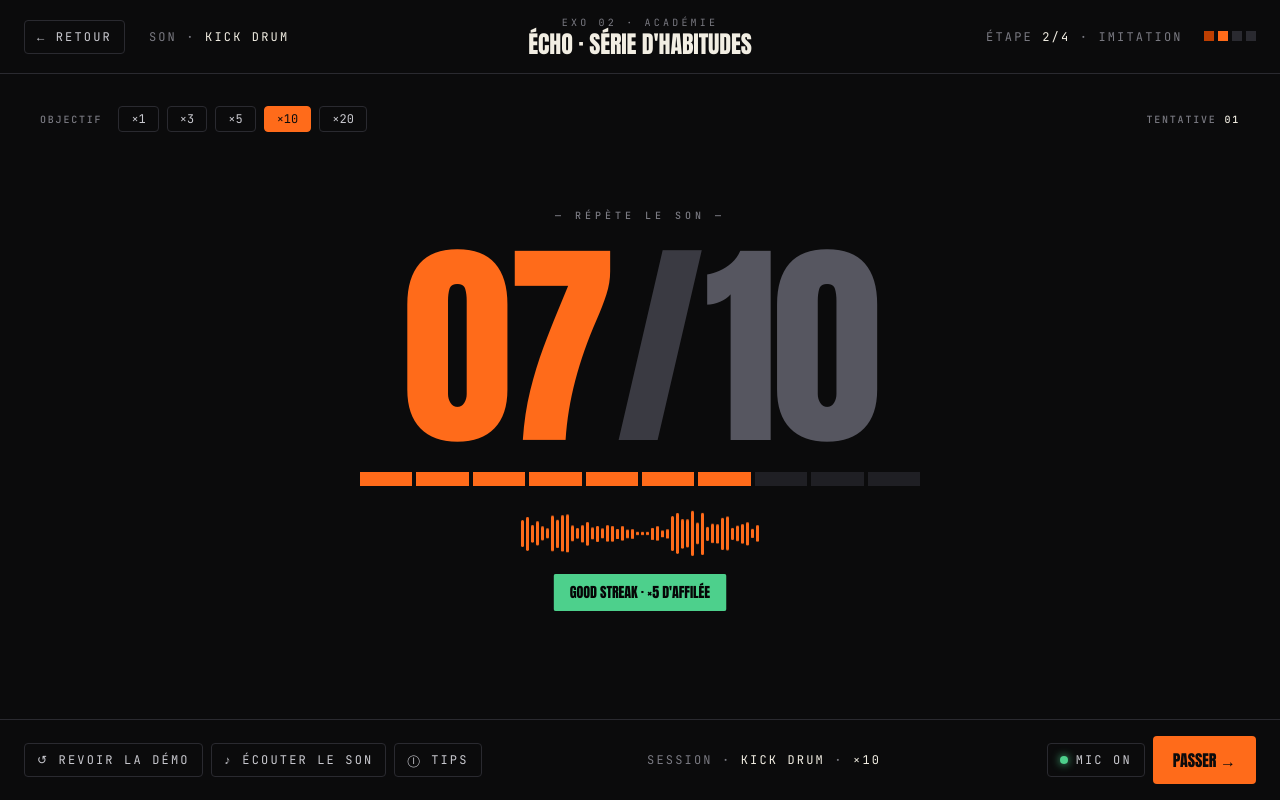
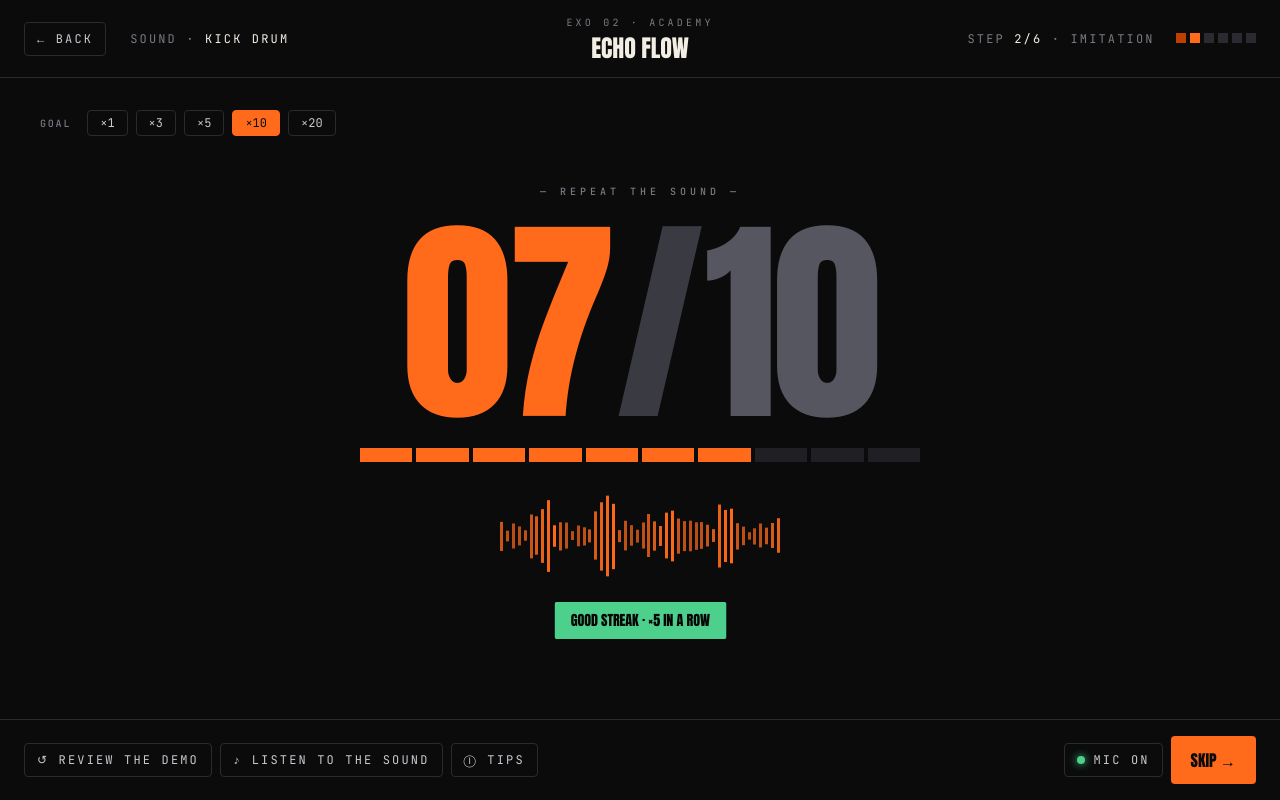
Before and after one commit to ONEmanLAW/Cypher, a Vue app: page /exo-02 in a window 1280 px wide. Built offline with nearby package versions, Linux system fonts and the light colour scheme.

Commit message:
Cleaned elements and added component waveform to gain code

```diff
--- a/src/views/Exo02View.vue
+++ b/src/views/Exo02View.vue
@@ -1,20 +1,19 @@
 <script setup>
+import { ref, computed } from 'vue'
 import { useRouter } from 'vue-router'
+import BaseWaveform from '@/components/ui/BaseWaveform.vue'
 
 const router = useRouter()
 
-const target = 10
-const current = 7
-const segs = Array.from({ length: target }, (_, i) => i < current)
-const objectifs = ['×1', '×3', '×5', '×10', '×20']
+const objectifs = [1, 3, 5, 10, 20]
+const goal = ref(10)            // objectif sélectionné
+const current = 7               // répétitions faites
 
-// barres waveform : hauteur de base déterministe + délai pour l'anim
-let s = 31
-const rnd = () => { s = (s * 9301 + 49297) % 233280; return s / 233280 }
-const waveBars = Array.from({ length: 48 }, (_, i) => ({
-  base: Math.round((0.2 + rnd() * 0.8) * 48),
-  delay: (i * 40) % 1200,
-}))
+const segs = computed(() =>
+  Array.from({ length: goal.value }, (_, i) => i < current)
+)
+
+const pad = (n) => String(n).padStart(2, '0')
 </script>
 
 <template>
@@ -23,20 +22,22 @@ const waveBars = Array.from({ length: 48 }, (_, i) => ({
     <header class="exo-header">
       <div class="exo-header-side">
         <button class="exo-back" type="button" @click="router.push('/')">
-          ← Retour
+          ← Back
         </button>
-        <span class="exo-header-num">Son · <em>Kick Drum</em></span>
+        <span class="exo-header-num">Sound · <em>Kick Drum</em></span>
       </div>
       <div class="exo-header-title">
-        <div class="kicker">Exo 02 · Académie</div>
-        <div class="name">Écho · Série d'habitudes</div>
+        <div class="kicker">Exo 02 · Academy</div>
+        <div class="name">Echo Flow</div>
       </div>
       <div class="exo-header-side right">
         <span class="exo-step">
-          Étape <em>2/4</em> · Imitation
+          Step <em>2/6</em> · Imitation
           <span class="exo-step-dots">
             <span class="exo-step-dot done" />
             <span class="exo-step-dot curr" />
+            <span class="exo-step-dot" />
+            <span class="exo-step-dot" />
             <span class="exo-step-dot" />
             <span class="exo-step-dot" />
           </span>
@@ -47,30 +48,29 @@ const waveBars = Array.from({ length: 48 }, (_, i) => ({
     <!-- stage -->
     <div class="stage">
       <div class="stage-pad">
-        <!-- objectif -->
+        <!-- goal -->
         <div class="e02-objectif-row">
-          <span class="mono-label">Objectif</span>
+          <span class="mono-label">Goal</span>
           <div class="chip-row">
             <button
               v-for="v in objectifs"
               :key="v"
-              :class="['chip', { active: v === '×10' }]"
+              :class="['chip', { active: v === goal }]"
               type="button"
+              @click="goal = v"
             >
-              {{ v }}
+              ×{{ v }}
             </button>
           </div>
-          <div style="flex: 1" />
-          <span class="mono-label">Tentative <em>01</em></span>
         </div>
 
-        <!-- compteur + jauge + feedback -->
+        <!-- counter + bar + feedback -->
         <div class="e02-center">
-          <div class="mono-label" style="letter-spacing: 0.4em">— Répète le son —</div>
+          <div class="mono-label" style="letter-spacing: 0.4em">— Repeat the sound —</div>
           <div class="e02-counter">
-            <span class="cur">07</span>
+            <span class="cur">{{ pad(current) }}</span>
             <span class="sep">/</span>
-            <span class="tgt">10</span>
+            <span class="tgt">{{ pad(goal) }}</span>
           </div>
           <div class="e02-bar">
             <div
@@ -80,14 +80,10 @@ const waveBars = Array.from({ length: 48 }, (_, i) => ({
             />
           </div>
           <div class="e02-feedback">
-            <div class="waveform">
-              <span
-                v-for="(b, i) in waveBars"
-                :key="i"
-                :style="{ height: b.base + 'px', animationDelay: b.delay + 'ms' }"
-              />
+            <div class="e02-wave">
+              <BaseWaveform :bar-count="48" />
             </div>
-            <div class="e02-streak-badge">Good streak · ×5 d'affilée</div>
+            <div class="e02-streak-badge">Good streak · ×5 in a row</div>
           </div>
         </div>
       </div>
@@ -96,14 +92,13 @@ const waveBars = Array.from({ length: 48 }, (_, i) => ({
     <!-- footer -->
     <footer class="exo-footer">
       <div class="exo-footer-actions">
-        <button class="footer-btn" type="button">↺ Revoir la démo</button>
-        <button class="footer-btn" type="button">♪ Écouter le son</button>
+        <button class="footer-btn" type="button">↺ Review the demo</button>
+        <button class="footer-btn" type="button">♪ Listen to the sound</button>
         <button class="footer-btn" type="button">ⓘ Tips</button>
       </div>
-      <div class="exo-footer-info">session · <em>kick drum</em> · <em>×10</em></div>
       <div class="exo-footer-actions">
         <span class="footer-mic"><span class="dot" /> Mic on</span>
-        <button class="footer-cta" type="button">Passer →</button>
+        <button class="footer-cta" type="button">Skip →</button>
       </div>
     </footer>
   </div>
@@ -164,6 +159,7 @@ const waveBars = Array.from({ length: 48 }, (_, i) => ({
   letter-spacing: var(--ls-tag);
   text-transform: uppercase;
   color: var(--fg-muted);
+  margin-bottom: 6px;
 }
 .exo-header-title .name {
   font-family: var(--font-display);
@@ -171,7 +167,6 @@ const waveBars = Array.from({ length: 48 }, (_, i) => ({
   letter-spacing: var(--ls-tight);
   text-transform: uppercase;
   line-height: var(--lh-tight);
-  margin-top: 2px;
 }
 .exo-step {
   font-family: var(--font-mono);
@@ -195,7 +190,7 @@ const waveBars = Array.from({ length: 48 }, (_, i) => ({
   padding: 32px 40px;
 }
 
-/* objectif row */
+/* goal row */
 .e02-objectif-row {
   display: flex;
   align-items: center;
@@ -210,7 +205,6 @@ const waveBars = Array.from({ length: 48 }, (_, i) => ({
   text-transform: uppercase;
   color: var(--fg-muted);
 }
-.mono-label em { font-style: normal; color: var(--fg-primary); }
 .chip-row { display: flex; gap: 8px; }
 .chip {
   background: transparent;
@@ -266,20 +260,7 @@ const waveBars = Array.from({ length: 48 }, (_, i) => ({
   align-items: center;
   gap: 16px;
 }
-
-/* waveform animée */
-.waveform { display: flex; align-items: center; gap: 2px; height: 48px; }
-.waveform span {
-  width: 3px;
-  background: var(--brand);
-  border-radius: 999px;
-  transform-origin: center;
-  animation: wave 1s ease-in-out infinite alternate;
-}
-@keyframes wave {
-  from { transform: scaleY(0.3); }
-  to   { transform: scaleY(1); }
-}
+.e02-wave { width: 280px; }
 
 /* badge streak qui pulse */
 .e02-streak-badge {
@@ -308,14 +289,6 @@ const waveBars = Array.from({ length: 48 }, (_, i) => ({
   flex-shrink: 0;
 }
 .exo-footer-actions { display: flex; gap: 8px; align-items: center; }
-.exo-footer-info {
-  font-family: var(--font-mono);
-  font-size: 12px;
-  letter-spacing: var(--ls-label);
-  text-transform: uppercase;
-  color: var(--fg-muted);
-}
-.exo-footer-info em { font-style: normal; color: var(--fg-primary); }
 .footer-mic {
   display: inline-flex;
   align-items: center;
```
